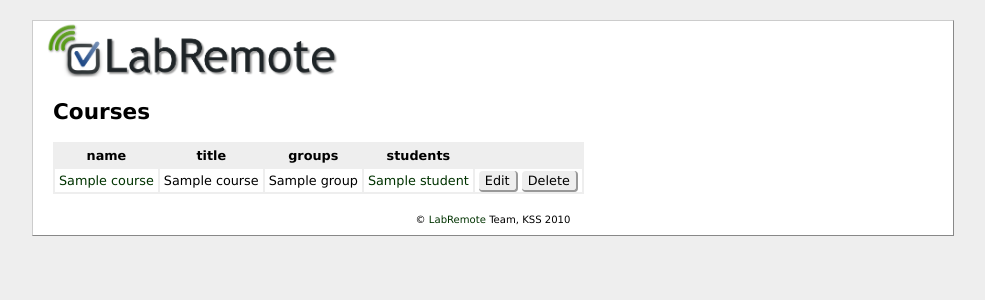
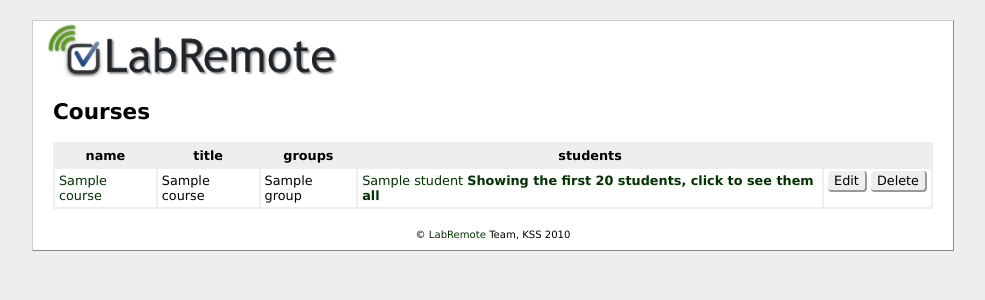
Before and after one commit to liquidsnake/LabRemote, a Django app: template middleware/templates/courses.html in a window 1280 px wide. Shown: the top 300 px of the page, without its empty margins (147-1132 px from the left). Run offline with Django 3.2, Linux system fonts and the light colour scheme; the template is opened without the code that fills it: most values are stand-ins (such as "Sample title", 1, 10 or a date in 2020); some libraries are stand-ins or nearby versions.

Commit message:
Various interface tweaks

```diff
--- a/middleware/core/models.py
+++ b/middleware/core/models.py
@@ -89,7 +89,7 @@
     start_year = models.IntegerField(help_text = "The year when the activity has started", default = 2010)
     start_week = models.IntegerField(help_text = "The week number when the activity has started", default = 0)
     max_weeks = models.IntegerField(help_text = "Number of activities which will take place", default = 14)
-    inactive_weeks = models.CommaSeparatedIntegerField(max_length = 100, help_text = "Comma separated list of weeks in which the activity will not take place", null=True, blank=True)
+    inactive_weeks = models.CommaSeparatedIntegerField(max_length = 100, help_text = "Comma separated list of weeks in which the activity will not take place", blank=True)
 
     students = models.ManyToManyField(Student, blank=True)
 
--- a/middleware/media/styles.css
+++ b/middleware/media/styles.css
@@ -146,3 +146,15 @@
 table.minitimetable td.today {
     background-color: #A9D0F5;
 }
+
+img {
+    border: 0;
+}
+
+table.object_list tr td {
+    vertical-align:top;
+}
+
+.showMore {
+    font-weight: bold;
+}
--- a/middleware/templates/base.html
+++ b/middleware/templates/base.html
@@ -1,6 +1,7 @@
 <html>
 <head><title>{% block title %}LabRemote{% endblock %}</title>
 <link rel="stylesheet" href="/media/styles.css" type="text/css" />
+    <script type="text/javascript" src="http://ajax.googleapis.com/ajax/libs/jquery/1.4.2/jquery.min.js"></script>
 <style>
 {% block css %}{% endblock %}
 </style>
--- a/middleware/templates/courses.html
+++ b/middleware/templates/courses.html
@@ -3,6 +3,19 @@
 {% block title %}{{ block.super }} | Courses{% endblock %}
 
 {% block css %}#menu-courses {background-color: #eee;}{% endblock %}
+
+{% block javascript %}
+<script type="text/javascript">
+$(document).ready(function() {
+    $(".showMore").click(function () {
+      $(this).hide("fast");
+      $(this).parent().find("span").show("fast");
+    });
+});
+
+</script>
+
+{% endblock %}
 
 {% block content %}
 <h2>{% block content_title %}Courses{% endblock %}</h2>
@@ -19,7 +32,10 @@
         <a href="/crud/update/course/{{ d.id }}/">{{ d.name }}</a></td>
         <td>{{ d.title}}</td>
         <td>{% for group in d.group_set.all %}{{ group }}{% if not forloop.last %}, {% endif %} {% endfor %}</td>
-        <td>{% for student in d.students.all %}<a href="{% url middleware.frontend.views.student_profile request.session.course.id student.id %}">{{ student.name }}</a>{% if not forloop.last %}, {% endif %} {% endfor %}</td>
+        <td>{% for student in d.students.all|slice:":20" %}<a href="{% url middleware.frontend.views.student_profile request.session.course.id student.id %}">{{ student.name }}</a>{% if not forloop.last %}, {% endif %} {% endfor %}
+{% if d.students.all|slice:"20:" %}
+<a href="#" class="showMore">Showing the first 20 students, click to see them all</a><span style="display:none">{% for student in d.students.all|slice:"20:" %}<a href="{% url middleware.frontend.views.student_profile request.session.course.id student.id %}">{{ student.name }}</a>{% if not forloop.last %}, {% endif %} {% endfor %} {% endif %}
+</td>
         <td align="center" class="actions" nowrap>
         {% block action_buttons %}
         <a href="/crud/update/course/{{ d.id }}/">Edit</a>
--- a/middleware/templates/dashboard.html
+++ b/middleware/templates/dashboard.html
@@ -9,9 +9,9 @@
     {% if user.get_profile.assistant %}
     <div class="login_code">
         Scan the code below to authenticate yourself on the Andorid smartphone<br/>
-        <img src="http://chart.apis.google.com/chart?cht=qr&chs=250x250&chl={{ user.get_profile.assistant.code }}" />
+        <img src="http://chart.apis.google.com/chart?cht=qr&chs=250x250&chl={{ user.id }}|{{ user.get_profile.assistant.code }}" />
         <br/>
-        <span>code: {{ user.get_profile.assistant.code }}</span>
+        <span>code: {{ user.id }}|{{ user.get_profile.assistant.code }}</span>
     </div>
 
     Assistant: {{ user.get_profile.assistant }} <br/>
--- a/middleware/templates/object_form.html
+++ b/middleware/templates/object_form.html
@@ -12,9 +12,7 @@
 {% block javascript%}
     <link rel="stylesheet" href="/media/uni_form/css/uni-form.css" type="text/css" />
     <link rel="stylesheet" href="/media/uni_form/css/blue.uni-form.css" type="text/css" />
-    <!-- note that there's also blue.uni-form.css and dark.uni-form.css available if you want to try changing things up -->
-    <script src="/media/uni_form/js/uni-form.jquery.js" type="text/javascript"></script>
-    <script type="text/javascript" src="http://ajax.googleapis.com/ajax/libs/jquery/1.4.2/jquery.min.js"></script>
+<!--    <script src="/media/uni_form/js/uni-form.jquery.js" type="text/javascript"></script> -->
 {% endblock %}
 
 {% block content %}
@@ -22,7 +20,9 @@
 
 <form action="" method="post" class="uniForm">
 {% csrf_token %}
+<fieldset class="inlineLabels">
 {{ form|as_uni_form }}
+</fieldset>
       <div class="buttonHolder">
         <button type="submit" class="secondaryAction">← Cancel and go back</button>
         <button type="submit" class="primaryAction">Submit</button>
--- a/middleware/templates/student_profile.html
+++ b/middleware/templates/student_profile.html
@@ -20,9 +20,9 @@
 {% if student.attendance %}
     <table class="object_list">
         <tr>
-           <th>attendance</th>
-           <th>week</th>
-           <th>grade</th>
+           <th>Attendance</th>
+           <th>Week</th>
+           <th>Grade</th>
         </tr>
     {% for d in student.attendance %}
         <tr>
```
Also changed, not shown: middleware/templates/students_list.html (+4 -8 lines).
